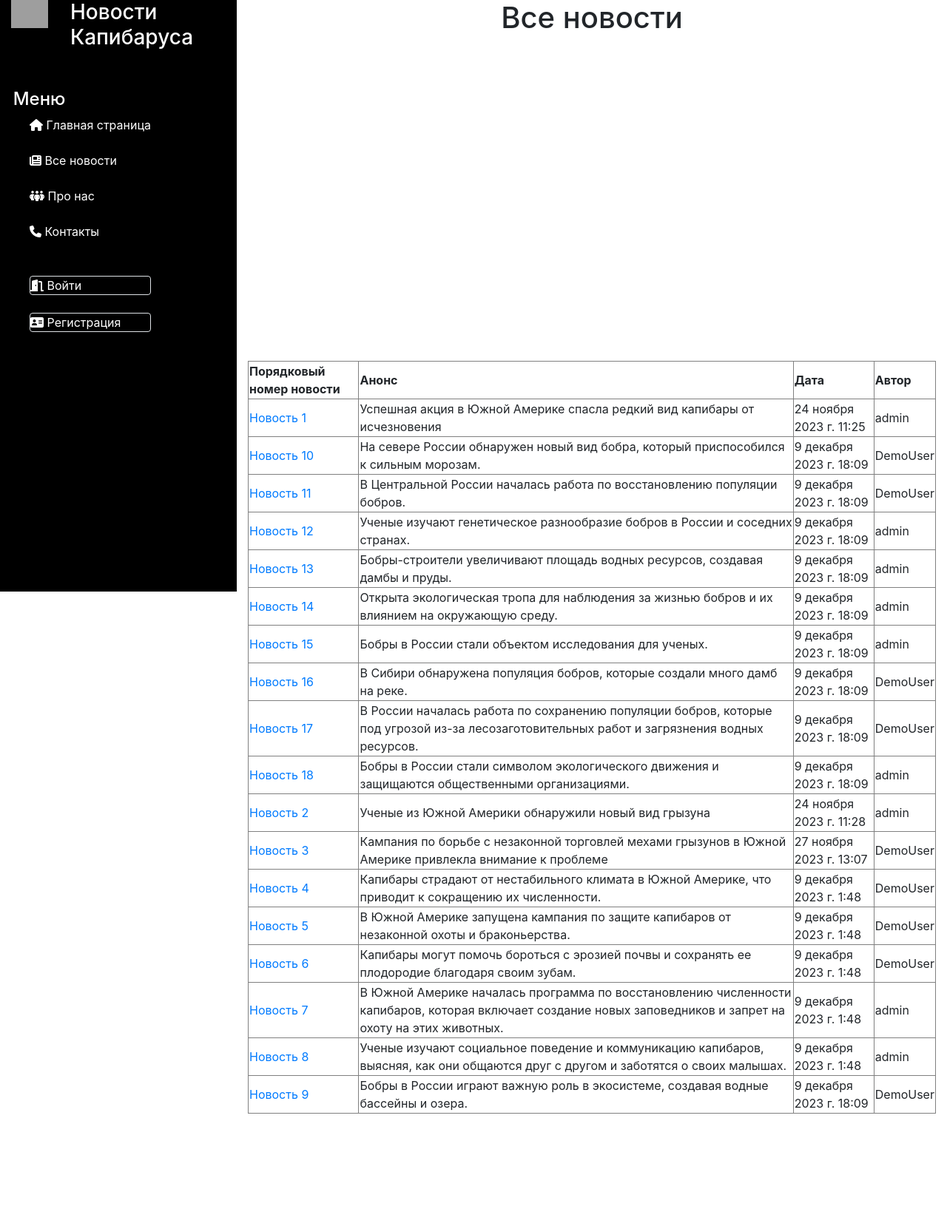
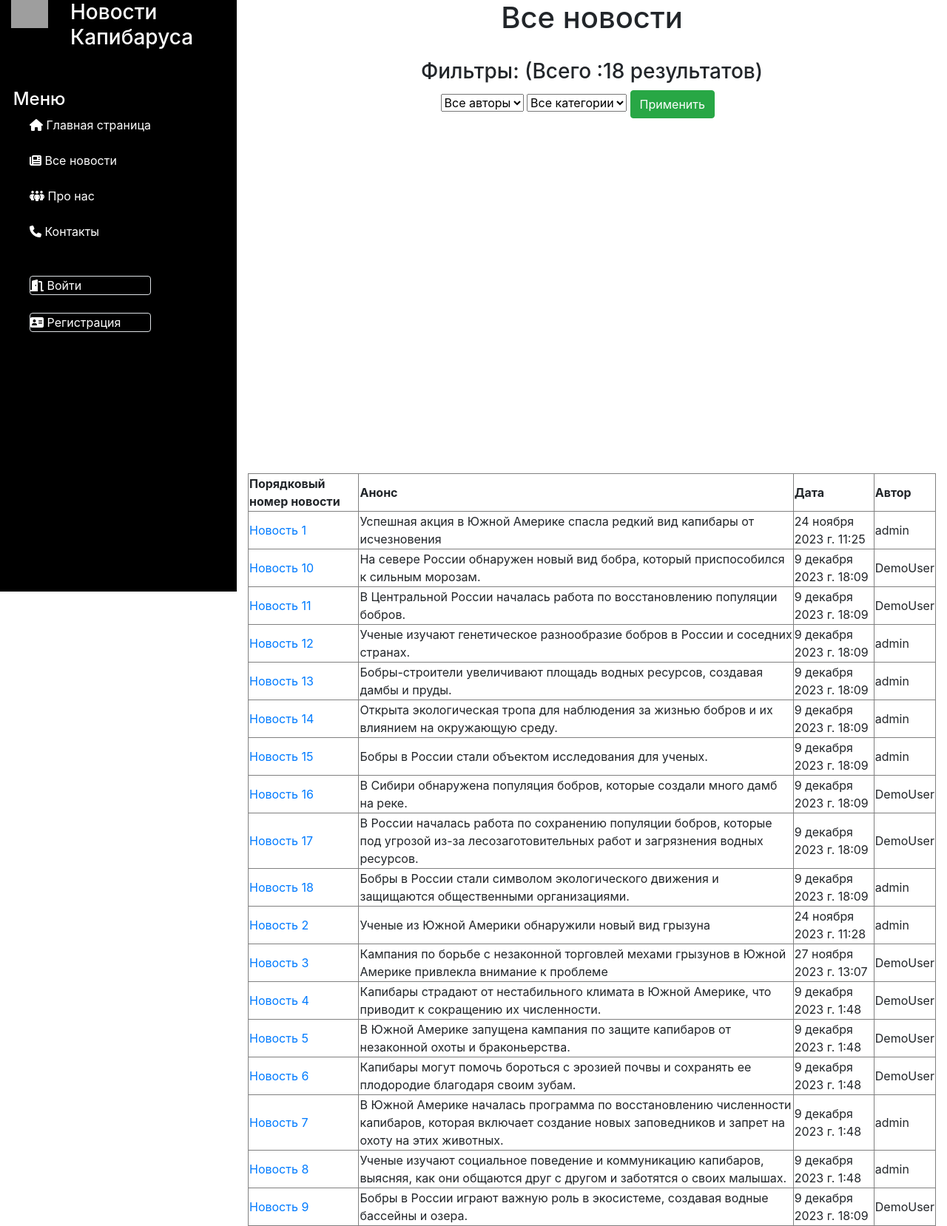
Before and after one commit to user487652/pyll, a Django app: page /news/ in a window 1280 px wide. Shown: the whole page at 74% size. Before the commit the page ends 1506 px from the top, so only its background shows below. Run offline with Django 4.2, Linux system fonts and the light colour scheme; data comes from the database, SQL or seed files in the repository; both versions use the stored data as it was after the commit; some libraries are stand-ins or nearby versions; grey boxes are pictures that could not be loaded.

Commit message:
09122023

```diff
--- a/NewStudyRostelecom/news/templates/news/news_list.html
+++ b/NewStudyRostelecom/news/templates/news/news_list.html
@@ -6,8 +6,36 @@
 <!--<br>-->
 <!--<br>-->
 <!--<br>-->
-<div class="content-center">
+
 <h1 class="text-center">Все новости</h1>
+<br>
+<div class="text-center">
+    <label><h3> Фильтры: (Всего :{{ news|length }} результатов) </h3>
+        <form method="post">
+            {% csrf_token %}
+            <div class="form-group col-11">
+                <select class="form-select" name="author_filter">
+                    <option value="0">Все авторы</option>
+                    {% for author in author_list %}
+                    <option value="{{ author.id }}" {% if selected_author == author.id %} selected {% endif %}>
+                        {{ author.username }}
+                    </option>
+                    {% endfor %}
+                </select>
+                <select class="form-select" name="category_filter">
+                    <option value="0">Все категории</option>
+                    {% for c in categories %}
+                    <option value="{{ forloop.counter }}" {% if selected_category == forloop.counter %} selected {% endif %}>
+                        {{ c.1 }}
+                    </option>
+                    {% endfor %}
+                </select>
+                <input type="submit" class="btn btn-success" value="Применить">
+            </div>
+        </form>
+    </label>
+</div>
+<br>
 <table border="1px;">
     <tr>
         <th> Порядковый номер новости</th>
@@ -17,7 +45,7 @@
     </tr>
     {% for n in news %}
     <tr>
-            <td> <a href="{{n.get_absolute_url}}"> {{ n.title }} </a></td>
+        <td><a href="{{n.get_absolute_url}}"> {{ n.title }} </a></td>
         <td> {{ n.anouncement }}</td>
         <td> {{ n.date }}</td>
         <td> {{ n.author.username }}</td>
@@ -26,6 +54,4 @@
     {% endfor %}
 </table>
 
-</div>
-
 {% endblock content %}
--- a/NewStudyRostelecom/news/views.py
+++ b/NewStudyRostelecom/news/views.py
@@ -1,4 +1,4 @@
-from django.shortcuts import render, HttpResponse
+from django.shortcuts import render, HttpResponse, redirect
 from .models import *
 import pandas as pd
 import random
@@ -7,18 +7,40 @@ from .forms import *
 
 # Create your views here.
 
+# def news_list(request):
+#     # news = Article.objects.filter(author=request.user.id)
+#     # news = Article.objects.get(title='Новость 1')
+#     # print(news)
+#     # news = Article.objects.filter(author=request.user.id)
+#     news = Article.objects.all()
+#     tag = Tag.objects.filter(title='Crypto')[0]
+#     tagged_news = Article.objects.filter(tags=tag)
+#     print(tagged_news)
+#     # tag=Tag.objects.filter(title='IT').first()
+#
+#     context = {'news': news}
+#     return render(request, 'news/news_list.html', context)
+
 def news_list(request):
-    # news = Article.objects.filter(author=request.user.id)
-    # news = Article.objects.get(title='Новость 1')
-    # print(news)
-    # news = Article.objects.filter(author=request.user.id)
-    news = Article.objects.all()
-    tag = Tag.objects.filter(title='Crypto')[0]
-    tagged_news = Article.objects.filter(tags=tag)
-    print(tagged_news)
-    # tag=Tag.objects.filter(title='IT').first()
+    categories = Article.categories  # создали перечень категорий
+    author_list = User.objects.all()  # создали перечень авторов
+    if request.method == "POST":
+        selected_author = int(request.POST.get('author_filter'))
+        selected_category = int(request.POST.get('category_filter'))
+        if selected_author == 0:  # выбраны все авторы
+            news = Article.objects.all()
+        else:
+            news = Article.objects.filter(author=selected_author)
+        if selected_category != 0:  # фильтруем найденные по авторам результаты по категориям
+            news = news.filter(category__icontains=categories[selected_category - 1][0])
+    else:  # если страница открывется впервые
+        selected_author = 0
+        selected_category = 0
+        news = Article.objects.all()
 
-    context = {'news': news}
+    context = {'news': news, 'author_list': author_list, 'selected_author': selected_author,
+               'categories': categories, 'selected_category': selected_category}
+
     return render(request, 'news/news_list.html', context)
 
 
@@ -53,9 +75,11 @@ def create_article(request):
         if form.is_valid():
             current_user = request.user
             if current_user.id != None:
-                new_article=form.save(commit=False)
-                new_article.author=current_user
+                new_article = form.save(commit=False)
+                new_article.author = current_user
                 new_article.save()
+                form.save_m2m()
+                return redirect('news_list')
     else:
         form = ArticleForm()
 
```
Also changed, not shown: NewStudyRostelecom/db.sqlite3. Lines whose indentation alone changed are shown as unchanged.
